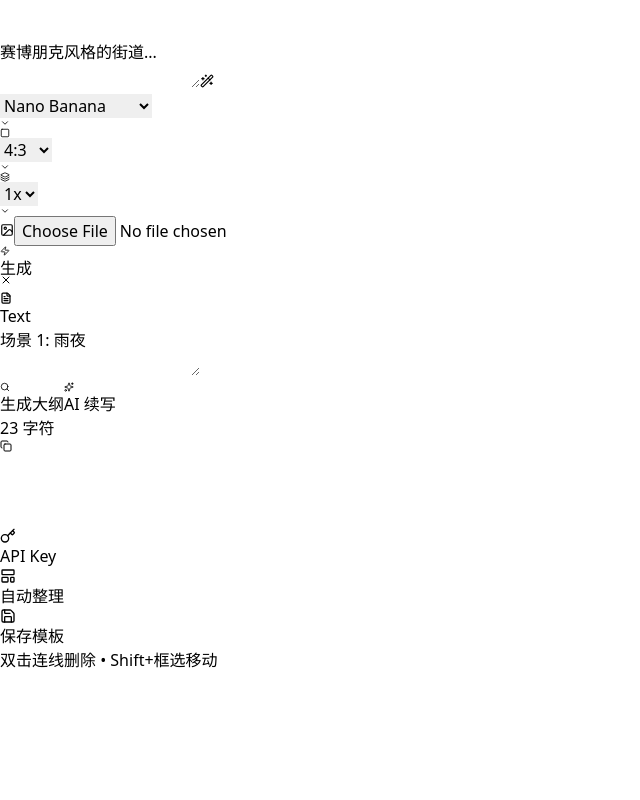
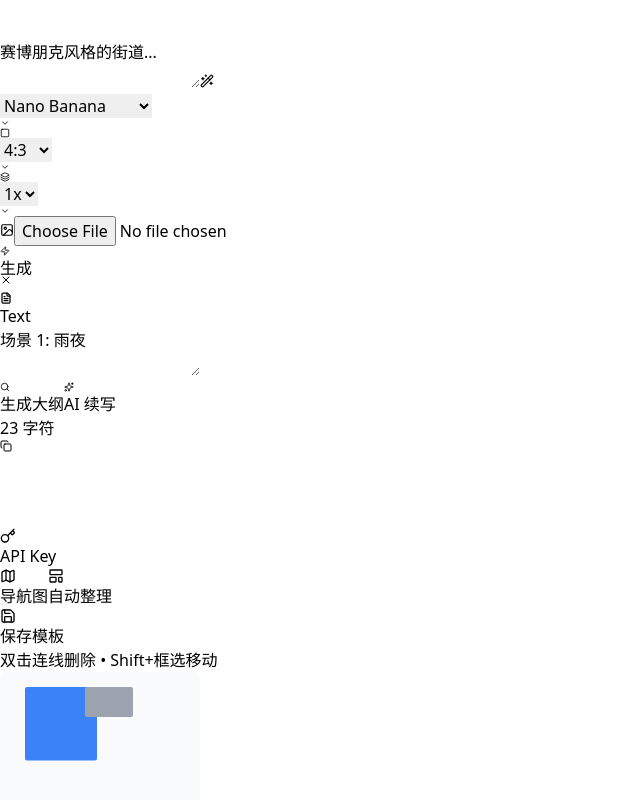
Before and after one commit to LX1309244704/topFlow, a React (Vite) app: page / in a window 1280 px wide. Shown: the part 586-1386 px from the top of the page, without its empty margins (0-640 px from the left). Before the commit the page ends 1258 px from the top, so only its background shows below. Built offline with nearby package versions, Linux system fonts and the light colour scheme; the HTML template or start-up script is replaced by a standard one.

Commit message:
添加导航图

```diff
--- a/src/App.jsx
+++ b/src/App.jsx
@@ -2,7 +2,7 @@ import React, { useState, useRef, useEffect, useCallback, useMemo } from 'react'
 import {
   Plus, Image as ImageIcon, Zap, ChevronDown, ChevronRight, Minus, Layers, Wand2, X, Mountain, FolderKanban,
   Type, Video, Music, Play, FileText, Mic, Copy, Square, Sparkles, Link as LinkIcon, LayoutTemplate,
-  RefreshCw, Download, Trash2, BookOpenText, Pencil, Key, Save, Search, TestTube, Users, Clock
+  RefreshCw, Download, Trash2, BookOpenText, Pencil, Key, Save, Search, TestTube, Users, Clock, Map
 } from 'lucide-react';
 import apiClient from './api/client';
 import { createBatchNodes } from './utils/workflow';
@@ -752,6 +752,178 @@ const ProjectMenu = React.memo(({ onClose, episodes, currentEpisodeId, onUpdateN
                 </div>
                 <div className="flex justify-between items-center pt-3 border-t border-gray-100"><Button onClick={onAddEpisode} variant="secondary" icon={Plus} className="bg-blue-50 text-blue-600 hover:bg-blue-100 border-blue-200">新增剧集</Button><Button onClick={onClose} variant="primary">完成</Button></div>
             </div>
+        </div>
+    );
+});
+
+// 导航图组件
+const MiniMap = React.memo(({ nodes, offset, scale, canvasSize, onNavigate, visible = true }) => {
+    const mapRef = useRef(null);
+
+    // 计算画布边界和缩放比例
+    const getMapTransformations = useCallback(() => {
+        if (!nodes || nodes.length === 0) {
+            return { scaleFactor: 0.1, viewportRect: null, nodePositions: [] };
+        }
+
+        // 找到所有节点的边界
+        const nodeBounds = nodes.map(node => {
+            const width = getNodeWidth(node);
+            const height = getNodeHeight(node);
+            return {
+                x: node.x,
+                y: node.y,
+                width,
+                height,
+                id: node.id,
+                type: node.type
+            };
+        });
+
+        const minX = Math.min(...nodeBounds.map(b => b.x));
+        const maxX = Math.max(...nodeBounds.map(b => b.x + b.width));
+        const minY = Math.min(...nodeBounds.map(b => b.y));
+        const maxY = Math.max(...nodeBounds.map(b => b.y + b.height));
+
+        const contentWidth = Math.max(maxX - minX, 1000);
+        const contentHeight = Math.max(maxY - minY, 800);
+
+        // 导航图尺寸
+        const mapWidth = 200;
+        const mapHeight = 150;
+
+        // 计算缩放比例，确保所有内容都能在导航图中显示
+        const scaleX = mapWidth / contentWidth;
+        const scaleY = mapHeight / contentHeight;
+        const scaleFactor = Math.min(scaleX, scaleY, 0.15); // 最大缩放15%
+
+        // 计算在导航图中的位置偏移，使内容居中显示
+        const contentDisplayWidth = contentWidth * scaleFactor;
+        const contentDisplayHeight = contentHeight * scaleFactor;
+        const offsetX = Math.max(0, (mapWidth - contentDisplayWidth) / 2);
+        const offsetY = Math.max(0, (mapHeight - contentDisplayHeight) / 2);
+
+        // 当前视口在导航图中的位置
+        const viewportWidth = canvasSize.width / scale;
+        const viewportHeight = canvasSize.height / scale;
+
+        const viewportRect = {
+            x: (offset.x / scale + minX) * scaleFactor + offsetX,
+            y: (offset.y / scale + minY) * scaleFactor + offsetY,
+            width: (viewportWidth * scaleFactor),
+            height: (viewportHeight * scaleFactor)
+        };
+
+        // 节点在导航图中的位置
+        const nodePositions = nodeBounds.map(bound => ({
+            id: bound.id,
+            type: bound.type,
+            x: (bound.x - minX) * scaleFactor + offsetX,
+            y: (bound.y - minY) * scaleFactor + offsetY,
+            width: bound.width * scaleFactor,
+            height: bound.height * scaleFactor
+        }));
+
+        return { scaleFactor, viewportRect, nodePositions, offsetX, offsetY, contentWidth, contentHeight };
+    }, [nodes, offset, scale, canvasSize]);
+
+    const handleMapClick = useCallback((e) => {
+        if (!mapRef.current) return;
+
+        const rect = mapRef.current.getBoundingClientRect();
+        const clickX = e.clientX - rect.left;
+        const clickY = e.clientY - rect.top;
+
+        const transformations = getMapTransformations();
+        if (!transformations.viewportRect) return;
+
+        // 检查是否点击了某个节点
+        let clickedNode = null;
+        for (const nodePos of transformations.nodePositions) {
+            if (clickX >= nodePos.x && clickX <= nodePos.x + nodePos.width &&
+                clickY >= nodePos.y && clickY <= nodePos.y + nodePos.height) {
+                clickedNode = nodePos;
+                break;
+            }
+        }
+
+        let targetX, targetY;
+
+        if (clickedNode) {
+            // 点击了节点，将节点中心居中显示
+            const nodeCenterX = (clickedNode.x + clickedNode.width / 2 - transformations.offsetX) / transformations.scaleFactor;
+            const nodeCenterY = (clickedNode.y + clickedNode.height / 2 - transformations.offsetY) / transformations.scaleFactor;
+
+            targetX = -nodeCenterX * scale + canvasSize.width / 2;
+            targetY = -nodeCenterY * scale + canvasSize.height / 2;
+        } else {
+            // 点击空白区域，将点击位置居中
+            const canvasX = (clickX - transformations.offsetX) / transformations.scaleFactor;
+            const canvasY = (clickY - transformations.offsetY) / transformations.scaleFactor;
+
+            targetX = -canvasX * scale + canvasSize.width / 2;
+            targetY = -canvasY * scale + canvasSize.height / 2;
+        }
+
+        onNavigate({ x: targetX, y: targetY });
+    }, [getMapTransformations, scale, canvasSize, onNavigate]);
+
+    const transformations = getMapTransformations();
+
+    if (!visible || !transformations.viewportRect) return null;
+
+    return (
+        <div
+            ref={mapRef}
+            className="absolute bottom-24 right-4 z-[100] bg-white/90 backdrop-blur-sm rounded-lg shadow-lg cursor-pointer hover:bg-white/95 transition-all duration-200"
+            style={{ width: '200px', height: '140px' }}
+            onClick={handleMapClick}
+            title="点击节点导航到画布位置"
+        >
+            <svg width="100%" height="100%" className="rounded-md">
+                {/* 简洁背景 */}
+                <rect
+                    x={0}
+                    y={0}
+                    width="100%"
+                    height="100%"
+                    fill="#f8fafc"
+                    rx="6"
+                />
+
+                {/* 节点 */}
+                {transformations.nodePositions.map(node => (
+                    <rect
+                        key={node.id}
+                        x={node.x}
+                        y={node.y}
+                        width={Math.max(node.width, 2)}
+                        height={Math.max(node.height, 2)}
+                        fill={{
+                            text: '#9ca3af',
+                            image: '#3b82f6',
+                            video: '#8b5cf6',
+                            audio: '#10b981'
+                        }[node.type] || '#6b7280'}
+                        rx={2}
+                        className="transition-all duration-150 hover:opacity-80"
+                    />
+                ))}
+
+                {/* 当前视口框 */}
+                <rect
+                    x={transformations.viewportRect.x}
+                    y={transformations.viewportRect.y}
+                    width={transformations.viewportRect.width}
+                    height={transformations.viewportRect.height}
+                    fill="rgba(59, 130, 246, 0.1)"
+                    stroke="#3b82f6"
+                    strokeWidth="1"
+                    strokeDasharray="2,2"
+                />
+            </svg>
+
+
         </div>
     );
 });
@@ -1372,6 +1544,34 @@ export default function InfiniteCanvasApp() {
   const [showTemplateList, setShowTemplateList] = useState(false);
   const [networkError, setNetworkError] = useState(false);
   const [showApiTest, setShowApiTest] = useState(false);
+  const [showMiniMap, setShowMiniMap] = useState(true); // 导航图显示状态
+  const [canvasSize, setCanvasSize] = useState({ width: 0, height: 0 }); // 画布尺寸
+
+  // 导航到指定位置
+  const navigateToPosition = useCallback((newOffset) => {
+    setOffset(newOffset);
+  }, []);
+
+  // 更新画布尺寸
+  const updateCanvasSize = useCallback(() => {
+    if (containerRef.current) {
+      const { width, height } = containerRef.current.getBoundingClientRect();
+      setCanvasSize({ width, height });
+    }
+  }, []);
+
+  // 组件挂载时初始化画布尺寸
+  useEffect(() => {
+    updateCanvasSize();
+
+    // 监听窗口大小变化
+    const handleResize = () => {
+      updateCanvasSize();
+    };
+
+    window.addEventListener('resize', handleResize);
+    return () => window.removeEventListener('resize', handleResize);
+  }, [updateCanvasSize]);
 
   // API Key验证函数
   const validateApiKey = useCallback((key) => {
@@ -1736,7 +1936,7 @@ export default function InfiniteCanvasApp() {
 
     handleUpdateWorkflowFixed(prevNodes => {
         const newNodes = [...prevNodes];
-        const GRID_W = 480, START_X = 100, START_Y = 100, MAX_PER_ROW = 4, VERTICAL_SPACING = 80, HORIZONTAL_SPACING = 30;
+        const GRID_W = 480, START_X = 100, START_Y = 100, MAX_PER_ROW = 8, VERTICAL_SPACING = 80, HORIZONTAL_SPACING = 30;
 
         // 从左到右排列，每行最多4个，添加水平间隔
         let currentX = START_X;
@@ -1970,7 +2170,7 @@ export default function InfiniteCanvasApp() {
         </div>
       )}
 
-      <div ref={containerRef} className="flex-1 w-full h-full relative bg-[#f8f9fa] cursor-default overflow-hidden" onMouseDown={handleMouseDown} onMouseMove={handleMouseMove} onMouseUp={handleMouseUp} onWheel={(e) => { e.preventDefault(); setOffset(p => ({ x: p.x, y: p.y - e.deltaY })); }} tabIndex={0}>
+      <div ref={containerRef} className="flex-1 w-full h-full relative bg-[#f8f9fa] cursor-default overflow-hidden" onMouseDown={handleMouseDown} onMouseMove={handleMouseMove} onMouseUp={handleMouseUp} onWheel={(e) => { if (e.cancelable) { e.preventDefault(); } setOffset(p => ({ x: p.x, y: p.y - e.deltaY })); }} tabIndex={0}>
          <div className="absolute inset-0 pointer-events-none w-full h-full" style={{ backgroundPosition: `${offset.x}px ${offset.y}px`, backgroundSize: `${20 * scale}px ${20 * scale}px`, backgroundImage: 'radial-gradient(#d1d5db 1.5px, transparent 1.5px)', opacity: 0.6 }} />
          <div className="absolute inset-0 origin-top-left will-change-transform" style={{ transform: `translate(${offset.x}px, ${offset.y}px) scale(${scale})` }}>
             <svg className="absolute inset-0 overflow-visible pointer-events-none w-full h-full" style={{ zIndex: 0 }}>
@@ -1986,7 +2186,18 @@ export default function InfiniteCanvasApp() {
          </div>
          {dragState?.type === 'select' && <div style={{ position: 'fixed', left: Math.min(dragState.startX, dragState.currentX), top: Math.min(dragState.startY, dragState.currentY), width: Math.abs(dragState.currentX - dragState.startX), height: Math.abs(dragState.currentY - dragState.startY), backgroundColor: 'rgba(59, 130, 246, 0.1)', border: '1px solid #3b82f6', zIndex: 9999, pointerEvents: 'none' }} />}
          <div className="absolute bottom-6 left-4 z-[100] pointer-events-auto"><Button variant="secondary" icon={Key} onClick={() => setShowApiKeyModal(true)} className={`shadow-lg border-gray-300 transition-colors ${userApiKey ? 'bg-green-50 text-green-600' : 'bg-red-50 text-red-600'}`} title="配置 API Key">API Key</Button></div>
-         <div className="absolute bottom-6 right-4 z-[100] pointer-events-auto"><Button variant="secondary" icon={LayoutTemplate} onClick={handleAutoLayout} className="bg-white shadow-lg border-gray-300">自动整理</Button></div>
+         <div className="absolute bottom-6 right-4 z-[100] pointer-events-auto flex gap-2">
+           <Button
+             variant="secondary"
+             icon={Map}
+             onClick={() => setShowMiniMap(!showMiniMap)}
+             className={`shadow-lg border-gray-300 transition-colors ${showMiniMap ? 'bg-blue-50 text-blue-600' : 'bg-white'}`}
+             title="显示/隐藏导航图"
+           >
+             导航图
+           </Button>
+           <Button variant="secondary" icon={LayoutTemplate} onClick={handleAutoLayout} className="bg-white shadow-lg border-gray-300">自动整理</Button>
+         </div>
 
          {/* 右上角保存模板按钮 */}
          <div className="absolute top-6 right-4 z-[100] pointer-events-auto">
@@ -2005,6 +2216,16 @@ export default function InfiniteCanvasApp() {
          <div className="absolute bottom-3 left-1/2 transform -translate-x-1/2 z-[100] pointer-events-none text-xs text-gray-600">
            双击连线删除 • Shift+框选移动
          </div>
+
+         {/* 导航图 */}
+         <MiniMap
+           nodes={nodes}
+           offset={offset}
+           scale={scale}
+           canvasSize={canvasSize}
+           onNavigate={navigateToPosition}
+           visible={showMiniMap}
+         />
       </div>
     </div>
   );
```
